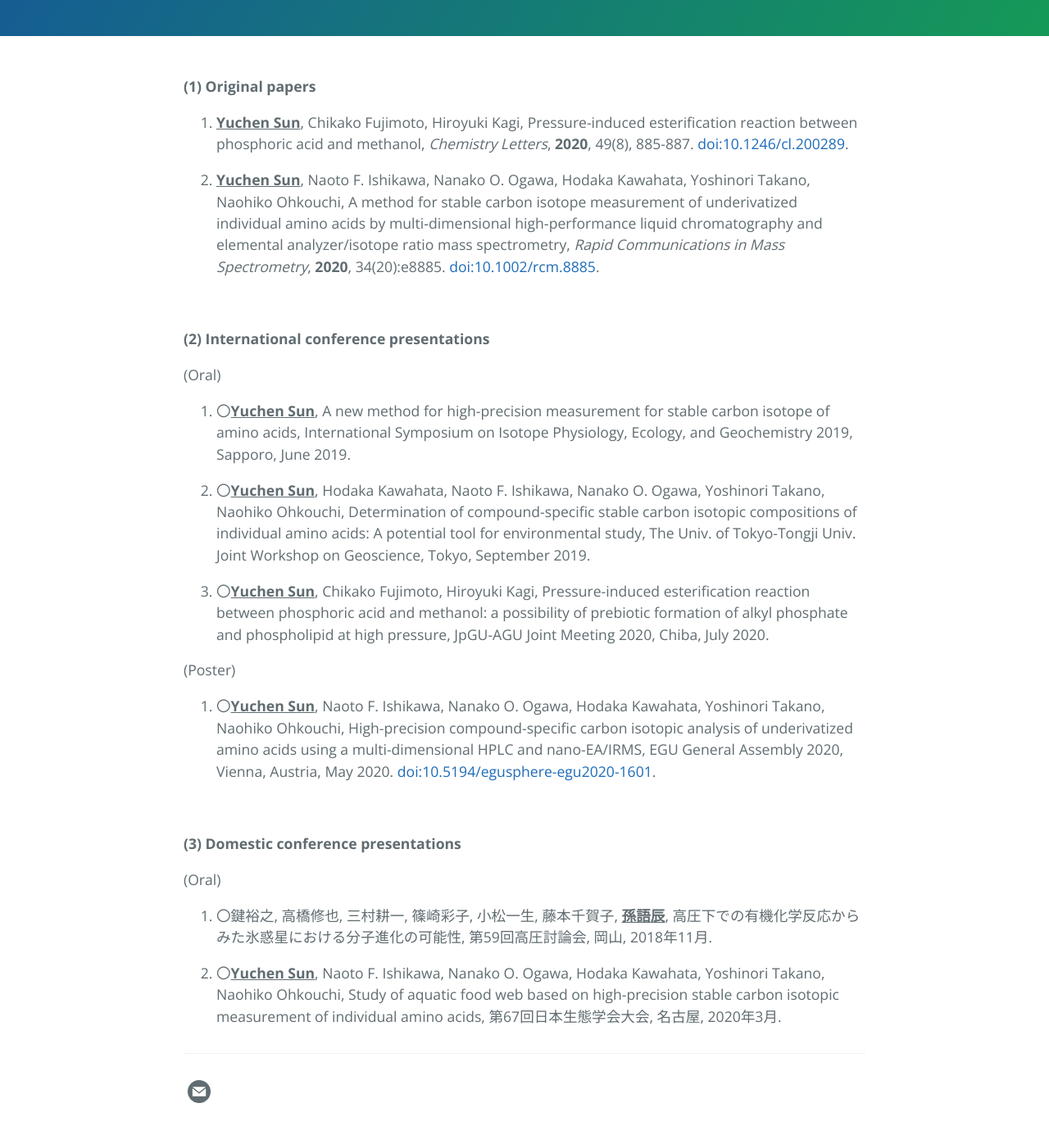
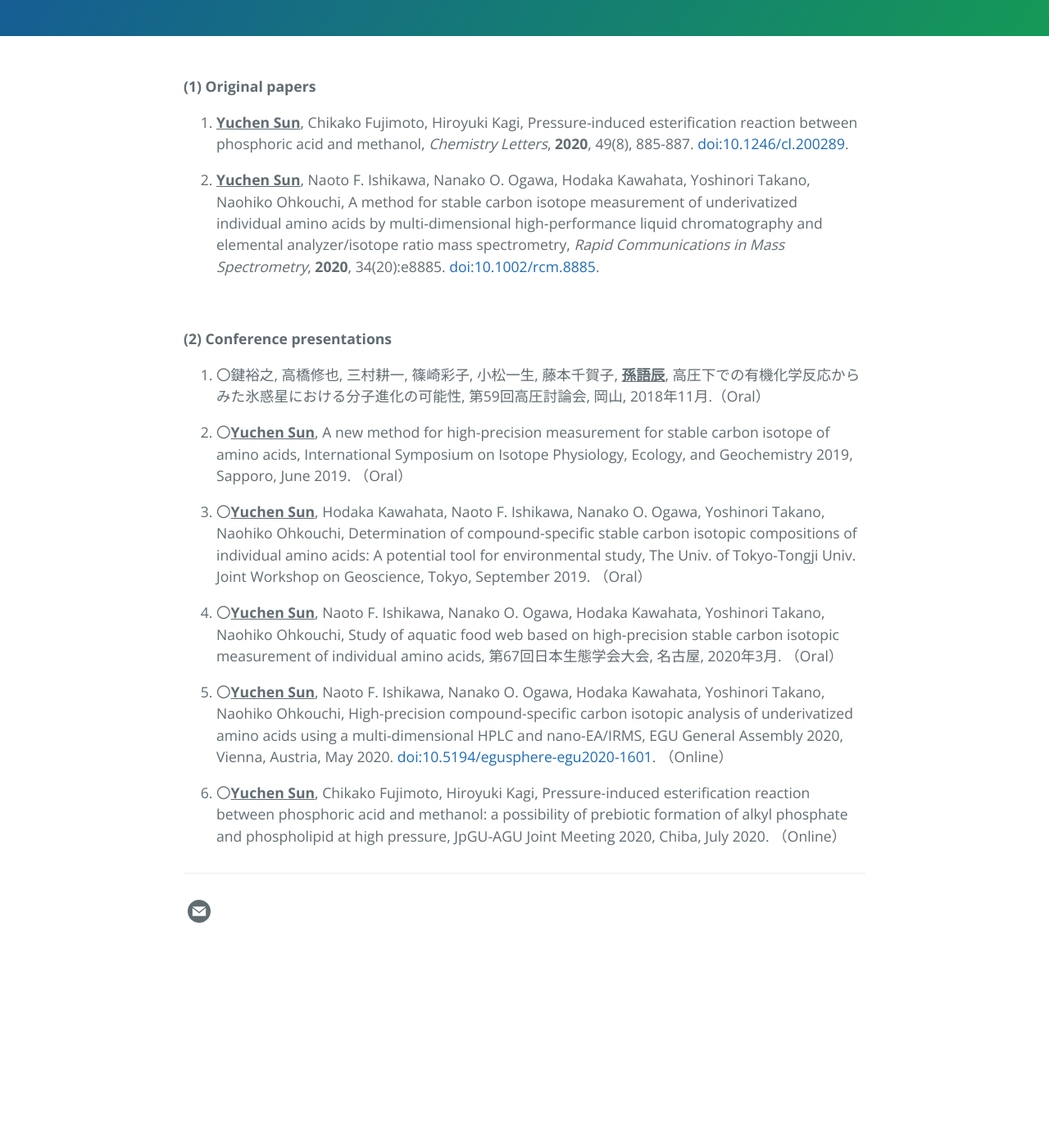
Before and after one commit to sonyuushin/sonyuushin.github.io, a Jekyll site: the page built from achievements.md, in a window 1280 px wide and 1400 px high, scrolled down 282 px. Shown: the top 1385 px of the window at 82% size. Built offline with Jekyll 4.4.1, drawn with Linux system fonts in a browser that asks for light colours; after the commit the page ends 1462 px from its top, so only the background shows below that.

Commit message:
Update achievements.md

```diff
--- a/achievements.md
+++ b/achievements.md
@@ -17,27 +17,16 @@ order: 5
 
 <br>
 
-<b>(2) International conference presentations</b>
+<b>(2) Conference presentations</b>
 
-(Oral)
+3. 〇鍵裕之, 高橋修也, 三村耕一, 篠崎彩子, 小松一生, 藤本千賀子, <b><u>孫語辰</u></b>, 高圧下での有機化学反応からみた氷惑星における分子進化の可能性, 第59回高圧討論会, 岡山, 2018年11月.（Oral）
 
-3. 〇<b><u>Yuchen Sun</u></b>, A new method for high-precision measurement for stable carbon isotope of amino acids, International Symposium on Isotope Physiology, Ecology, and Geochemistry 2019, Sapporo, June 2019.
+4. 〇<b><u>Yuchen Sun</u></b>, A new method for high-precision measurement for stable carbon isotope of amino acids, International Symposium on Isotope Physiology, Ecology, and Geochemistry 2019, Sapporo, June 2019. （Oral）
 
-4. 〇<b><u>Yuchen Sun</u></b>, Hodaka Kawahata, Naoto F. Ishikawa, Nanako O. Ogawa, Yoshinori Takano, Naohiko Ohkouchi, Determination of compound-specific stable carbon isotopic compositions of individual amino acids: A potential tool for environmental study, The Univ. of Tokyo-Tongji Univ. Joint Workshop on Geoscience, Tokyo, September 2019.
+5. 〇<b><u>Yuchen Sun</u></b>, Hodaka Kawahata, Naoto F. Ishikawa, Nanako O. Ogawa, Yoshinori Takano, Naohiko Ohkouchi, Determination of compound-specific stable carbon isotopic compositions of individual amino acids: A potential tool for environmental study, The Univ. of Tokyo-Tongji Univ. Joint Workshop on Geoscience, Tokyo, September 2019. （Oral）
 
-5. 〇<b><u>Yuchen Sun</u></b>, Chikako Fujimoto, Hiroyuki Kagi, Pressure-induced esterification reaction between phosphoric acid and methanol: a possibility of prebiotic formation of alkyl phosphate and phospholipid at high pressure, JpGU-AGU Joint Meeting 2020, Chiba, July 2020.
+6. 〇<b><u>Yuchen Sun</u></b>, Naoto F. Ishikawa, Nanako O. Ogawa, Hodaka Kawahata, Yoshinori Takano, Naohiko Ohkouchi, Study of aquatic food web based on high-precision stable carbon isotopic measurement of individual amino acids, 第67回日本生態学会大会, 名古屋, 2020年3月. （Oral）
 
-(Poster)
+7. 〇<b><u>Yuchen Sun</u></b>, Naoto F. Ishikawa, Nanako O. Ogawa, Hodaka Kawahata, Yoshinori Takano, Naohiko Ohkouchi, High-precision compound-specific carbon isotopic analysis of underivatized amino acids using a multi-dimensional HPLC and nano-EA/IRMS, EGU General Assembly 2020, Vienna, Austria, May 2020. <a href="https://meetingorganizer.copernicus.org/EGU2020/EGU2020-1601.html">doi:10.5194/egusphere-egu2020-1601</a>. （Online）
 
-6. 〇<b><u>Yuchen Sun</u></b>, Naoto F. Ishikawa, Nanako O. Ogawa, Hodaka Kawahata, Yoshinori Takano, Naohiko Ohkouchi, High-precision compound-specific carbon isotopic analysis of underivatized amino acids using a multi-dimensional HPLC and nano-EA/IRMS, EGU General Assembly 2020, Vienna, Austria, May 2020. <a href="https://meetingorganizer.copernicus.org/EGU2020/EGU2020-1601.html">doi:10.5194/egusphere-egu2020-1601</a>.
-
-
-<br>
-
-<b>(3) Domestic conference presentations</b>
-
-(Oral)
-
-7. 〇鍵裕之, 高橋修也, 三村耕一, 篠崎彩子, 小松一生, 藤本千賀子, <b><u>孫語辰</u></b>, 高圧下での有機化学反応からみた氷惑星における分子進化の可能性, 第59回高圧討論会, 岡山, 2018年11月.
-
-8. 〇<b><u>Yuchen Sun</u></b>, Naoto F. Ishikawa, Nanako O. Ogawa, Hodaka Kawahata, Yoshinori Takano, Naohiko Ohkouchi, Study of aquatic food web based on high-precision stable carbon isotopic measurement of individual amino acids, 第67回日本生態学会大会, 名古屋, 2020年3月.
+8. 〇<b><u>Yuchen Sun</u></b>, Chikako Fujimoto, Hiroyuki Kagi, Pressure-induced esterification reaction between phosphoric acid and methanol: a possibility of prebiotic formation of alkyl phosphate and phospholipid at high pressure, JpGU-AGU Joint Meeting 2020, Chiba, July 2020. （Online）
```
